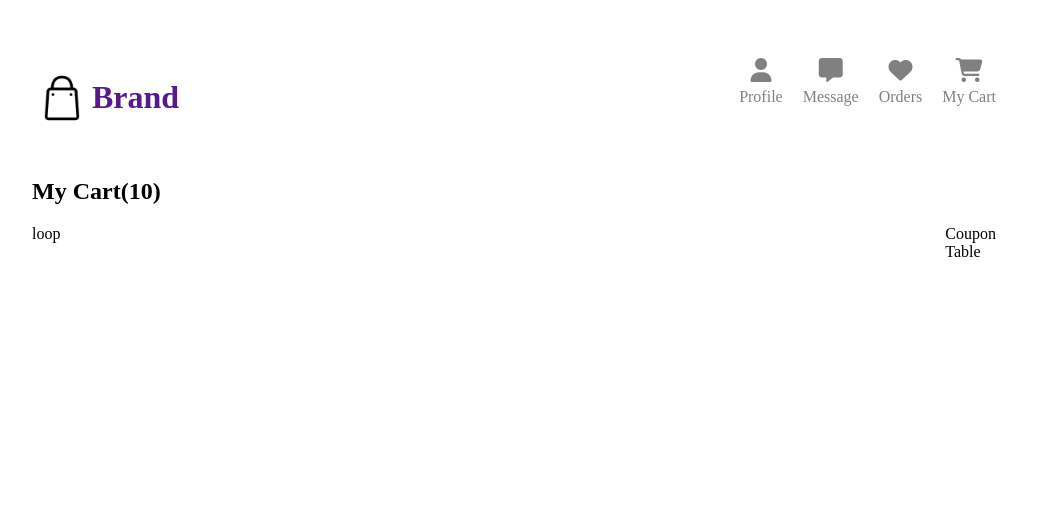
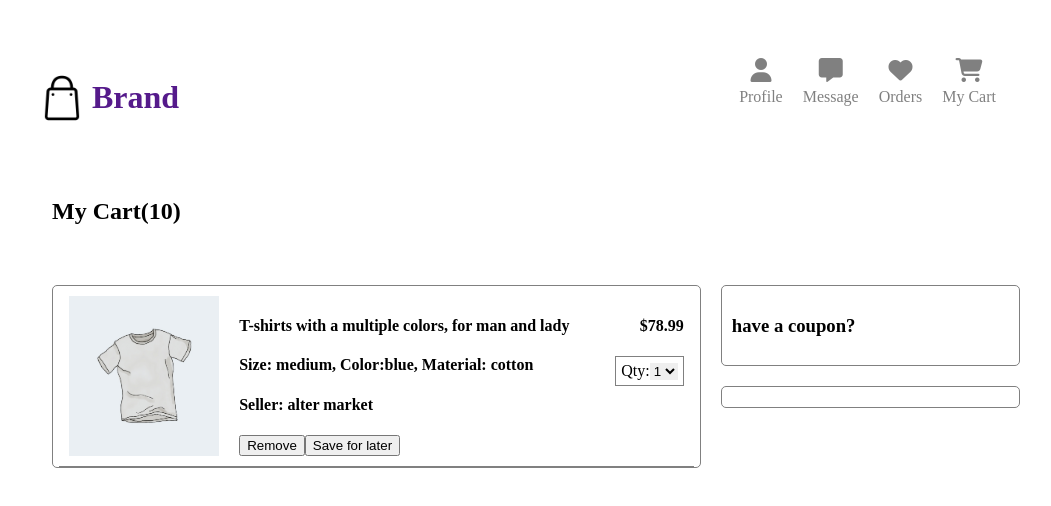
Before and after one commit to luka725/GAU_Angular, an Angular app: page / in a window 1280 px wide. Shown: the top 506 px of the page, without its empty margins (126-1177 px from the left). Built offline with nearby package versions, Linux system fonts and the light colour scheme.

Commit message:
adding products loop. checkout table and some more styles

```diff
--- a/src/app/cart/cart.component.html
+++ b/src/app/cart/cart.component.html
@@ -3,15 +3,118 @@
         display: flex;
         flex-direction: row;
         justify-content: space-between;
+        align-items: flex-start;
+        gap: 20px;
+        padding: 20px;
+    }
+    .cartheader{
+        padding: 20px;
+    }
+    .itemsloop{
+        display: flex;
+        flex-direction: column;
+        justify-content: flex-start;
+        align-items: flex-start;
+        border: solid 0.5px gray;
+        border-radius: 5px;
+        flex: 0 0 70%;
+    }
+    .item{
+        display: flex;
+        flex-direction: row;
+        justify-content: space-between;
+        width: 95%;
+        align-self: center;
+        padding: 10px;
+        border-bottom: solid 0.5px gray;
+    }
+    .cartdetails{
+        display: flex;
+        justify-content: flex-start;
+        align-items: flex-start;
+        flex-direction: column;
+        gap: 20px;
+        flex: 0 0 30%;
+    }
+    .itemcontent{
+        display: flex;
+        flex-direction: row;
+        gap: 20px;
+    }
+    .itemcontent img{
+        width: 150px;
+    }
+    .itemdetails{
+        display: flex;
+        justify-content: flex-start;
+        align-items: flex-end;
+        flex-direction: column;
+    }
+    .itemqty{
+        border: solid 0.5px gray;
+        padding: 5px;
+    }
+    .itemqtyselect{
+        border: none;
+        outline: none;
+    }
+    .coupon{
+        border: solid 0.5px gray;
+        border-radius: 5px;
+        width: 100%;
+        padding: 10px;
+    }
+    .checkout{
+        border: solid 0.5px gray;
+        border-radius: 5px;
+        width: 100%;
+        padding: 10px;
+    }
+    .pricetable{
+
     }
 </style>
 <section>
-    <h1>My Cart<span>(10)</span></h1>
+    <h1 [className]="'cartheader'">My Cart<span>(10)</span></h1>
     <div [className]="'cartbody'">
-        <div>loop</div>
-        <div>
-            <div>Coupon</div>
-            <div>Table</div>
+        <div [className]="'itemsloop'">
+            <div [className]="'item'">
+                <div [className]="'itemcontent'">
+                    <img src="assets/images/tshirt-1.jpg" alt="">
+                    <div>
+                        <h4>T-shirts with a multiple colors, for man and lady</h4>
+                        <h4>Size: medium, Color:blue, Material: cotton</h4>
+                        <h4>Seller: alter market</h4>
+                        <div>
+                            <button>Remove</button>
+                            <button>Save for later</button>
+                        </div>
+                    </div>
+                </div>
+                <div [className]="'itemdetails'">
+                    <h4>$78.99</h4>
+                    <div [className]="'itemqty'">
+                        <label for="quantity">Qty:</label>
+                        <select [className]="'itemqtyselect'" name="quantity">
+                            <option value="1">1</option>
+                            <option value="2">2</option>
+                            <option value="3">3</option>
+                            <option value="4">4</option>
+                            <option value="5">5</option>
+                          </select>
+                    </div>
+                </div>
+            </div>
+        </div>
+        <div [className]="'cartdetails'">
+            <div [className]="'coupon'">
+                <h3>have a coupon?</h3>
+            </div>
+            <div [className]="'checkout'">
+                <div [className]="'pricetable'">
+
+                </div>
+            </div>
         </div>
     </div>
 </section>
```
Also changed, not shown: src/assets/images/tshirt-1.jpg (added).
